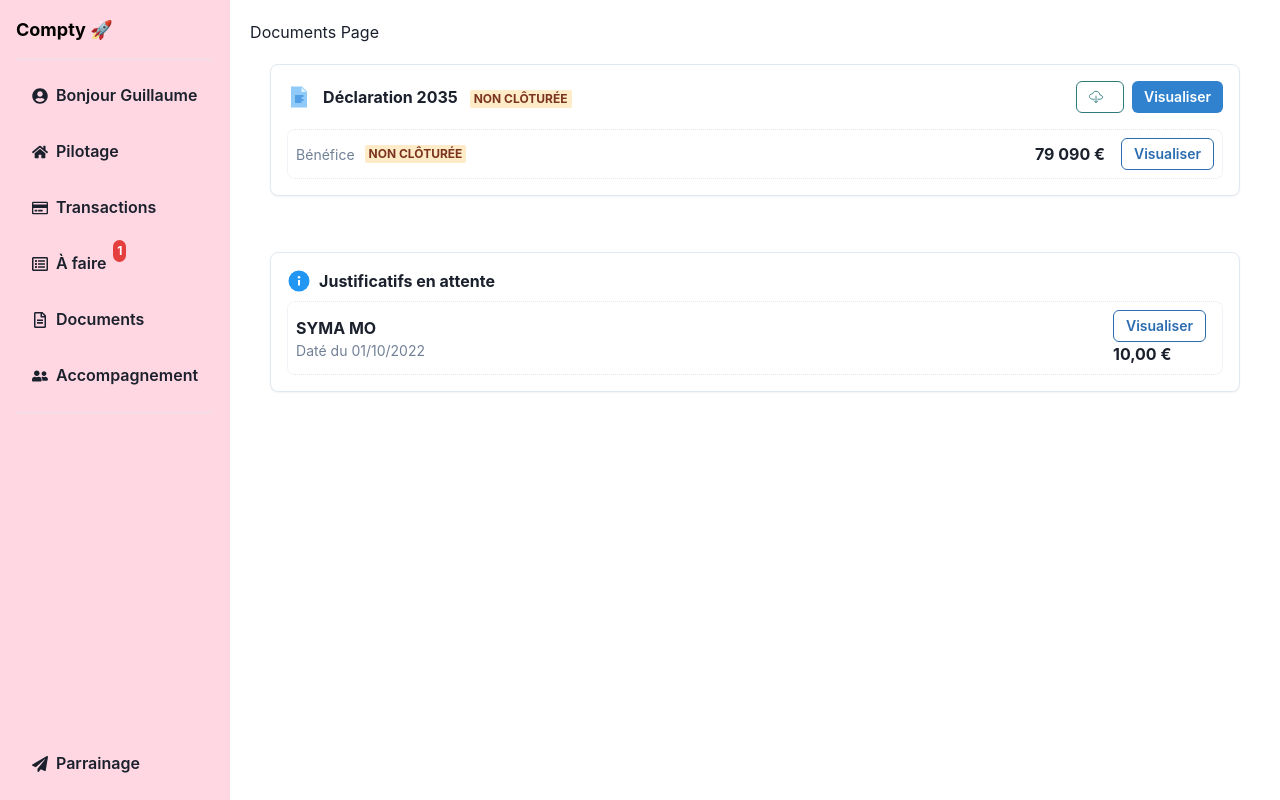
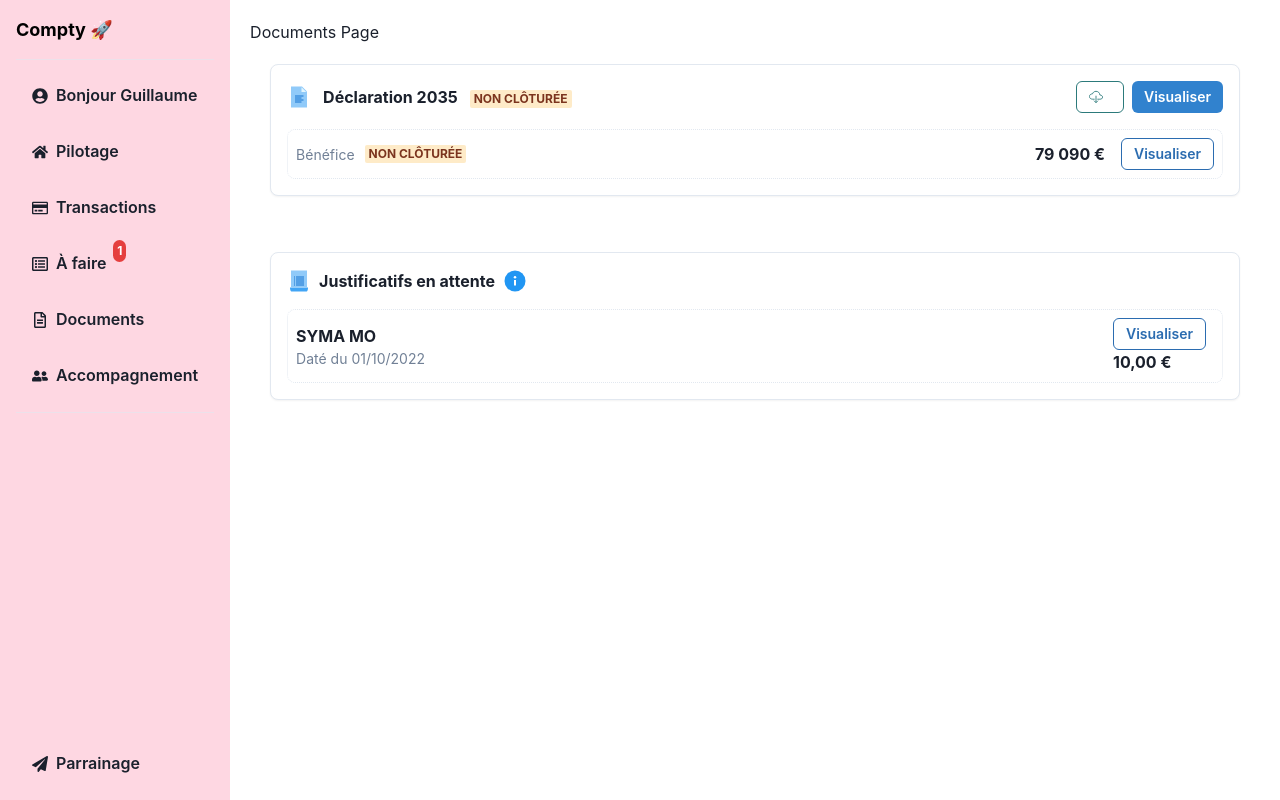
Before and after one commit to lizardspace2/compty10042024, a React (Vite) app: page /documents in a window 1280 px wide. Built offline with nearby package versions, Linux system fonts and the light colour scheme.

Commit message:
dfsfsdfdsddd

```diff
--- a/src/components/Documents/components/Justificatifs.jsx
+++ b/src/components/Documents/components/Justificatifs.jsx
@@ -8,7 +8,7 @@ import {
   useColorModeValue,
   Tooltip,
 } from '@chakra-ui/react';
-import { FcInfo } from 'react-icons/fc';
+import { FcRules, FcInfo } from "react-icons/fc";
 
 const JustificatifEnAttente = ({ name, date, amount }) => {
   const boxBg = useColorModeValue('white', 'gray.700');
@@ -27,15 +27,24 @@ const JustificatifEnAttente = ({ name, date, amount }) => {
       position="relative"
       my={4}
     >
-      <Flex justify="space-between" align="center" mb={2}>
+      <Flex justify="space-between" align="center" mb={4}>
         <Flex align="center">
+          <Icon as={FcRules} boxSize={6} mr={2} />
+          <Text fontWeight="bold">Justificatifs en attente</Text>
           <Tooltip label="Informations supplémentaires" hasArrow>
-            <Icon as={FcInfo} boxSize={6} mr={2} color={infoIconColor} />
+            <Icon as={FcInfo} boxSize={6} ml={2} color={infoIconColor} />
           </Tooltip>
-          <Text fontWeight="bold">Justificatifs en attente</Text>
         </Flex>
       </Flex>
-      <Flex justify="space-between" align="center" borderWidth="1px" borderRadius="lg" borderStyle="dotted" borderColor="gray.200" p={2}>
+      <Flex
+        justify="space-between"
+        align="center"
+        borderWidth="1px"
+        borderRadius="lg"
+        borderStyle="dotted"
+        borderColor="gray.200"
+        p={2}
+      >
         <Box>
           <Text fontWeight="bold">{name}</Text>
           <Text fontSize="sm" color="gray.500">Daté du {date}</Text>
```
